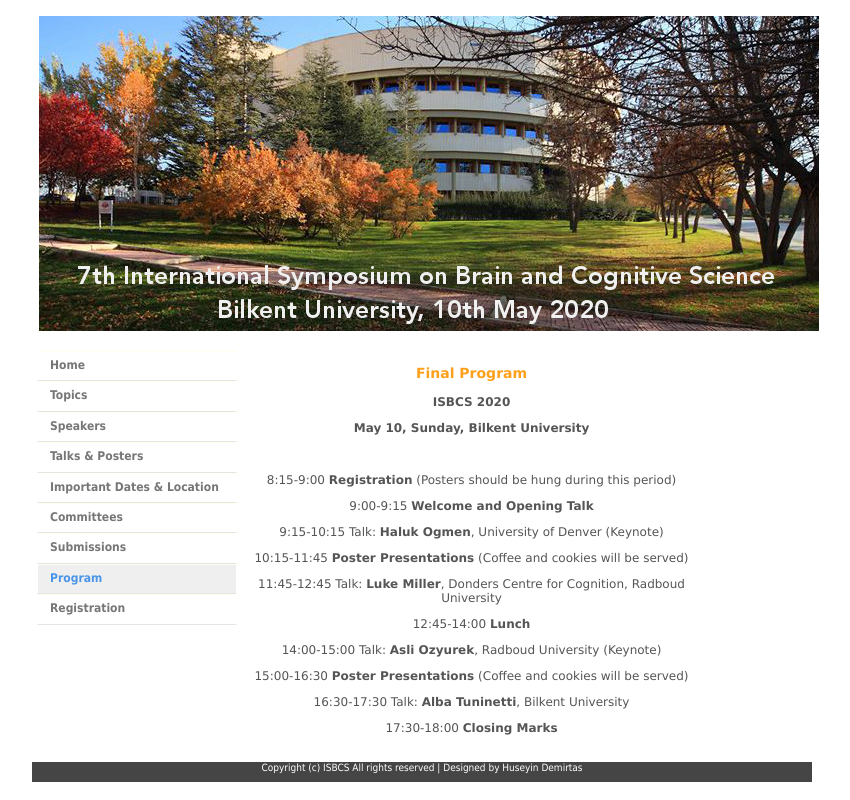
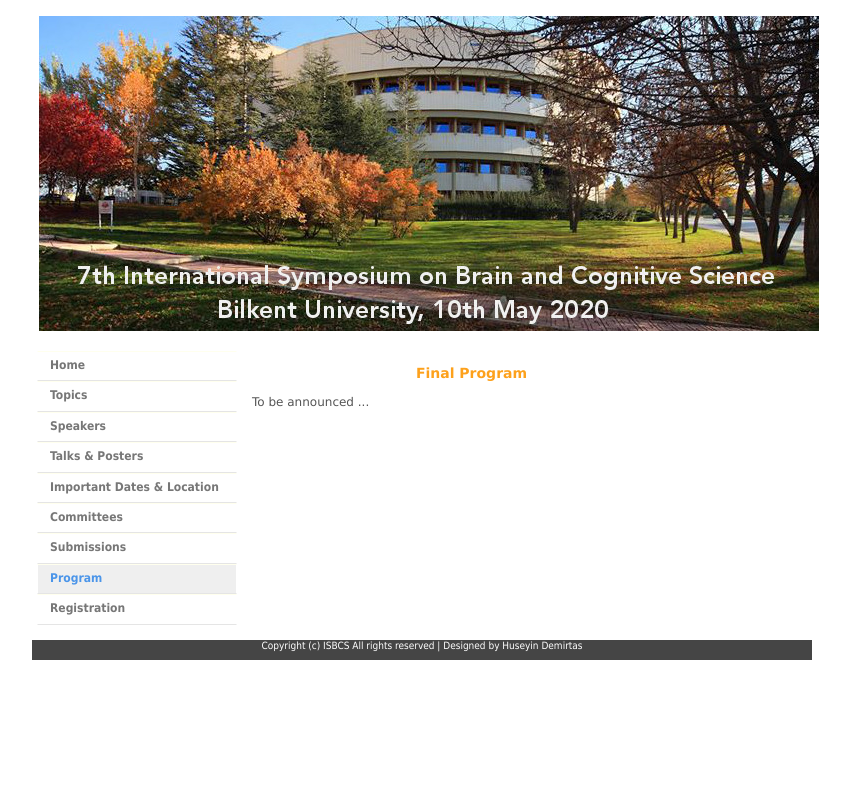
Before and after one commit to MertCokelek/ISBCS_2022, a plain HTML site: page program.html in a window 1280 px wide. Shown: the whole page, without its empty margins (218-1068 px from the left). Drawn offline with Linux system fonts and the light colour scheme.

Commit message:
Update program.html

```diff
--- a/program.html
+++ b/program.html
@@ -45,20 +45,8 @@
 		  </td>
         <td width="541" class="main_nav"><div id="main_text">
             <h2 align="center">Final Program</h2>
+           <p>To be announced ...</p>
 
-<p><center><b>ISBCS 2020</b></center></p>
-<p><center><b>May 10, Sunday, Bilkent University</b></center></p><br>
-
-<p><center>8:15-9:00 <b>Registration</b> (Posters should be hung during this period)</center></p>
-<p><center>9:00-9:15 <b>Welcome and Opening Talk</b> </center></p>
-<p><center>9:15-10:15 Talk: <b>Haluk Ogmen</b>, University of Denver (Keynote)</center></p>
-<p><center>10:15-11:45 <b>Poster Presentations</b> (Coffee and cookies will be served) </center></p>
-<p><center>11:45-12:45 Talk: <b>Luke Miller</b>, Donders Centre for Cognition, Radboud University </center></p>
-<p><center>12:45-14:00 <b>Lunch</b> </center></p>
-<p><center>14:00-15:00 Talk: <b>Asli Ozyurek</b>, Radboud University (Keynote) </center></p>
-<p><center>15:00-16:30 <b>Poster Presentations</b> (Coffee and cookies will be served)</center></p>
-<p><center>16:30-17:30 Talk: <b>Alba Tuninetti</b>, Bilkent University </center></p>
-<p><center>17:30-18:00 <b>Closing Marks</b></center></p>
 
 </div>
 
```
